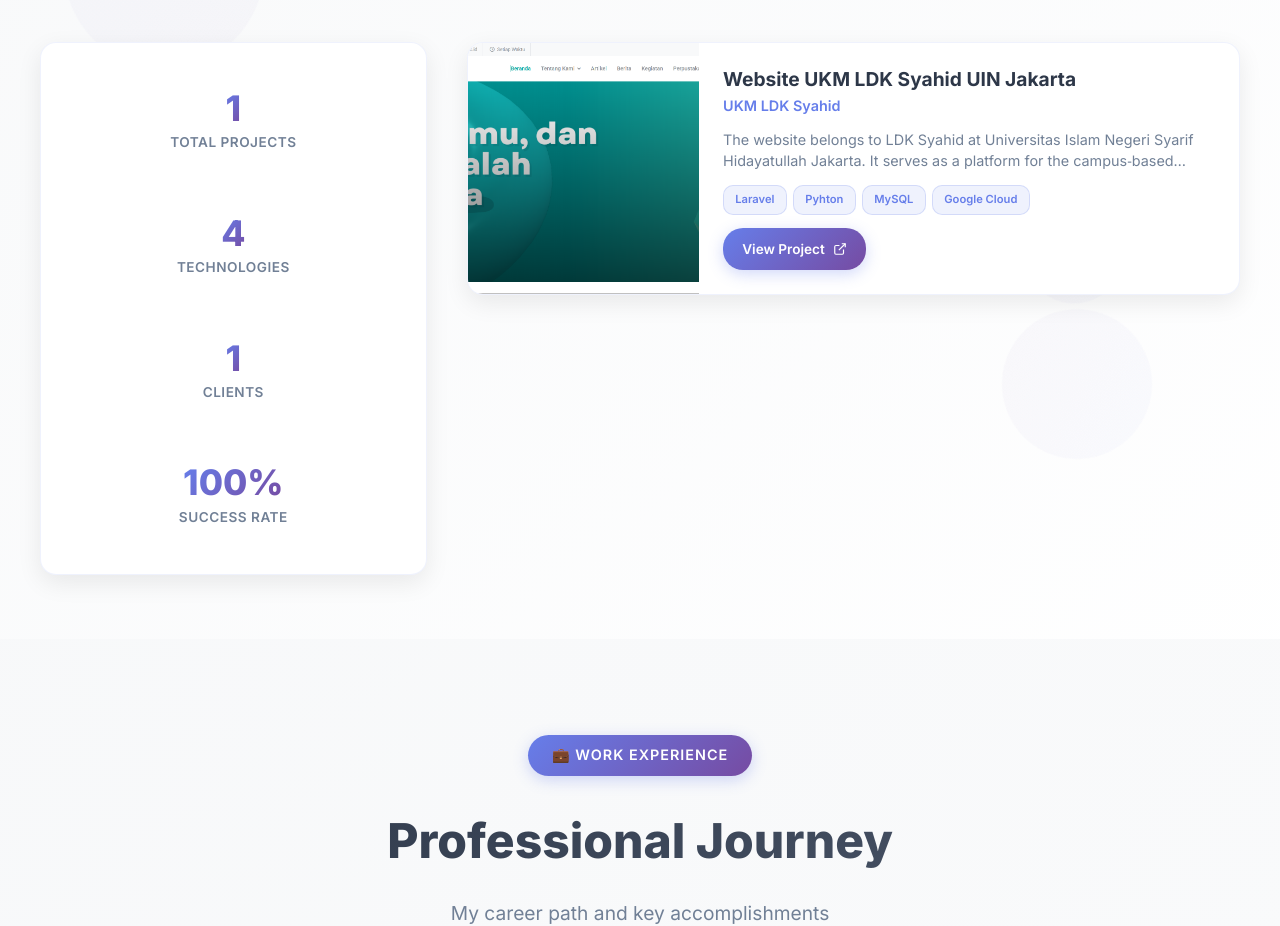
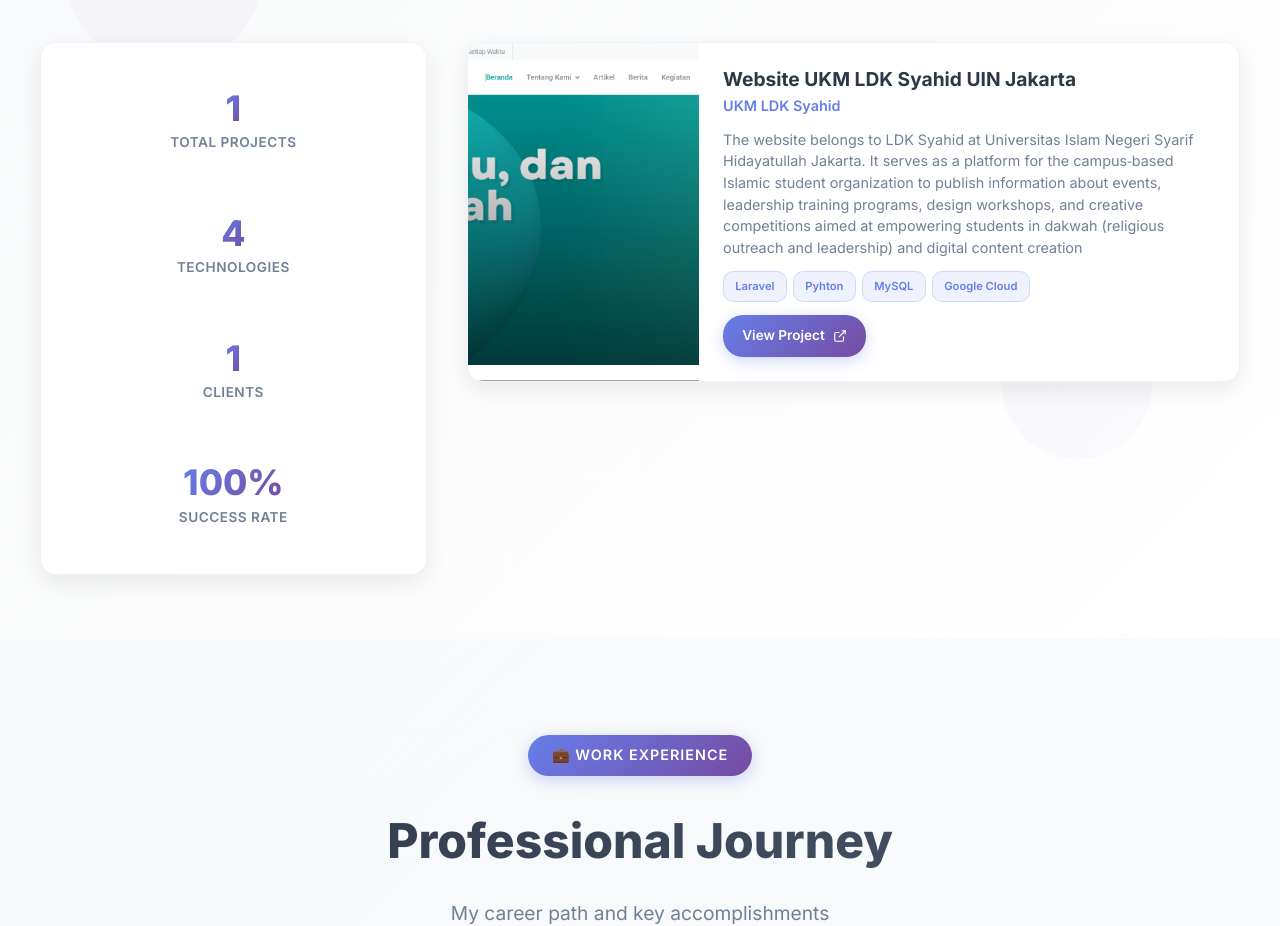
Before and after one commit to yusufwijaya-code/ucup-porto-app, an Angular app: page / in a window 1280 px wide. Shown: the part 2320-3246 px from the top of the page. Built offline with nearby package versions, Linux system fonts and the light colour scheme.

Commit message:
feat: remove style line webst

```diff
--- a/src/app/components/projects/projects.component.scss
+++ b/src/app/components/projects/projects.component.scss
@@ -248,7 +248,6 @@
               margin: 0;
               flex: 1;
               display: -webkit-box;
-              -webkit-line-clamp: 3; // Batasi 3 baris
               -webkit-box-orient: vertical;
               overflow: hidden;
             }
@@ -424,7 +423,6 @@
 
               .project-name {
                 font-size: 1.3rem;
-                -webkit-line-clamp: 2;
               }
 
               .project-client {
@@ -433,7 +431,6 @@
 
               .project-description {
                 font-size: 0.9rem;
-                -webkit-line-clamp: 3;
               }
 
               .project-actions {
@@ -548,7 +545,6 @@
               gap: 0.8rem;
 
               .project-description {
-                -webkit-line-clamp: 2; // Hanya 2 baris di desktop
                 flex: none;
               }
 
@@ -645,7 +641,6 @@
 
               .project-name {
                 font-size: 1.1rem;
-                -webkit-line-clamp: 2;
               }
 
               .project-client {
@@ -654,7 +649,6 @@
 
               .project-description {
                 font-size: 0.85rem;
-                -webkit-line-clamp: 3;
               }
 
               .project-technologies {
```
